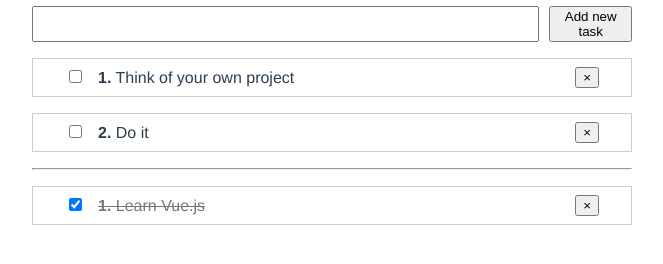
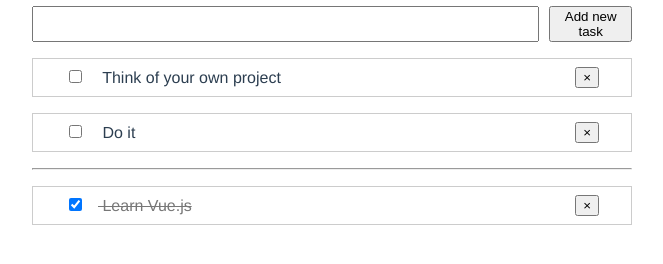
Before and after one commit to white78wolf/todo-list, a Vue app: page /todos in a window 1280 px wide. Shown: the part 148-412 px from the top of the page, without its empty margins (308-971 px from the left). Built offline with nearby package versions, Linux system fonts and the light colour scheme; the HTML template or start-up script is replaced by a standard one.

Commit message:
Add toggling of completed status to TodoItem

```diff
--- a/src/components/TodoItem.vue
+++ b/src/components/TodoItem.vue
@@ -1,8 +1,11 @@
 <template>
   <li>
     <span :class="{ completed: todo.completed }">
-      <input type="checkbox" :checked="todo.completed">
-      <strong>{{index + 1}}.</strong>
+      <input
+        type="checkbox"
+        :checked="todo.completed"
+        @change="todo.completed = !todo.completed"
+      >
       {{todo.title}}
     </span>
     <button @click="$emit('remove-item', todo.id)">&times;</button>
```
